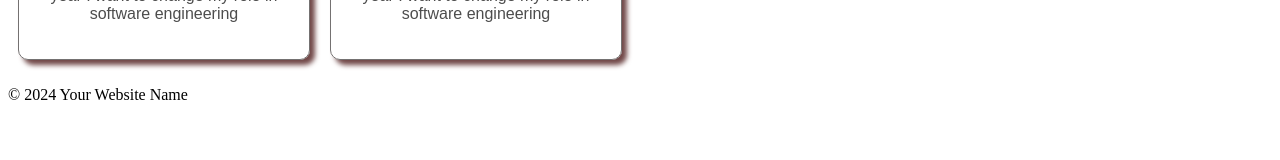
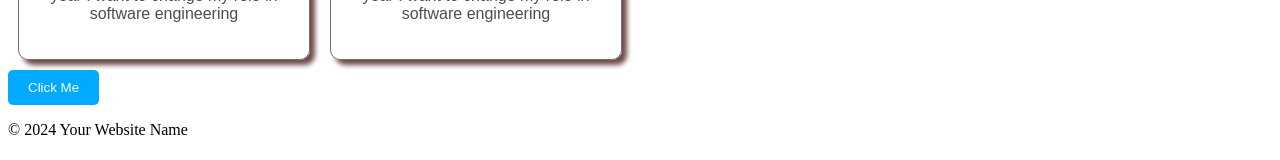
Before and after one commit to samson-mutangili/ReactJs, a React app in the folder my-react-app/: page / in a window 1280 px wide. Shown: the part 448-608 px from the top of the page. Built offline with nearby package versions, Linux system fonts and the light colour scheme; the HTML template or start-up script is replaced by a standard one.

Commit message:
Added and styled button component

```diff
--- a/my-react-app/src/App.jsx
+++ b/my-react-app/src/App.jsx
@@ -2,6 +2,7 @@
 import Footer from './Footer.jsx';
 import Food from './Food.jsx';
 import Card from './Card.jsx';
+import Button from './Button/Button.jsx';
 
 function App() {
 
@@ -11,6 +12,8 @@
       <Food/>
       <Card/>
       <Card/>
+      <br></br>
+      <Button/>
       <Footer/>
     </>
   );
--- /dev/null
+++ b/my-react-app/src/Button/Button.jsx
@@ -0,0 +1,10 @@
+import styles from './Button.module.css'
+
+function Button(){
+
+    return(
+        <button className={styles.button}>Click Me</button>
+    );
+}
+
+export default Button
--- /dev/null
+++ b/my-react-app/src/Button/Button.module.css
@@ -0,0 +1,8 @@
+.button{
+    background-color: hsl(200, 100%, 50%);
+    color: white;
+    padding: 10px 20px;
+    border-radius: 5px;
+    border: none;
+    cursor: pointer;
+  }
```
Also changed, not shown: my-react-app/src/index.css (line endings or trailing spaces).
